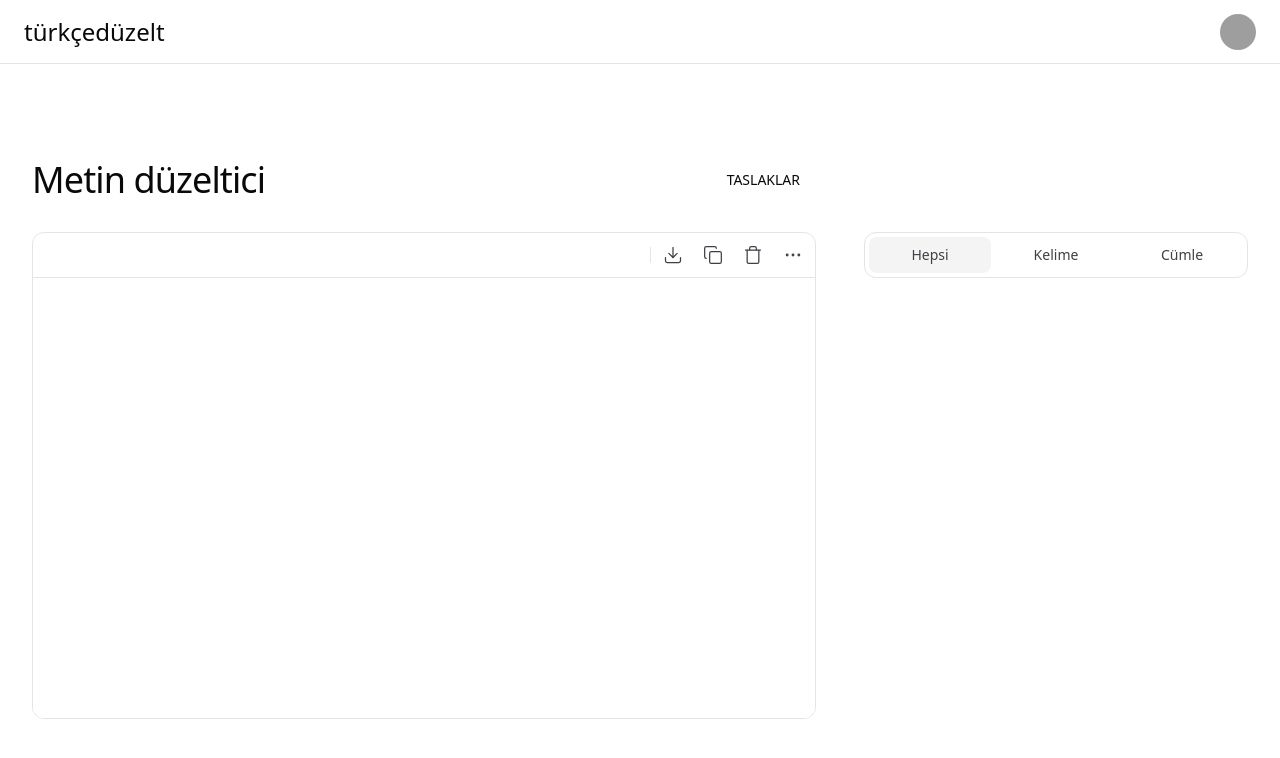
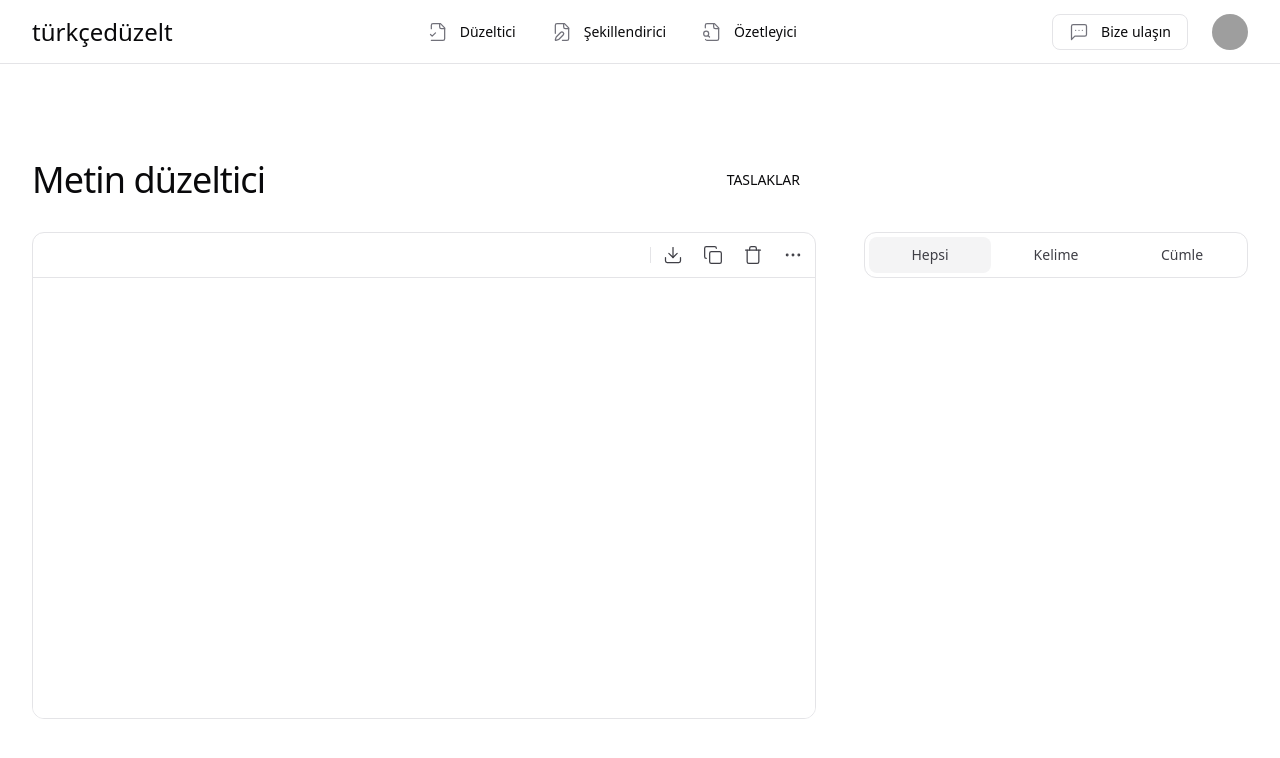
Before and after one commit to ozgurgokdemir/turkceduzelt.com, a React (Vite) app in the folder client/: page /duzeltici in a window 1280 px wide. Shown: the top 758 px of the page. Built offline with nearby package versions, Linux system fonts and the light colour scheme; grey boxes are pictures that could not be loaded.

Commit message:
feat(header): add nav links

```diff
--- a/client/src/components/layout/Header/Header.tsx
+++ b/client/src/components/layout/Header/Header.tsx
@@ -1,19 +1,60 @@
 import * as React from 'react';
 import { cx } from 'class-variance-authority';
-import { Logo, Avatar } from '@/components/ui';
+import {
+  FileCheck2,
+  FilePen,
+  FileSearch,
+  MessageSquareMore,
+} from 'lucide-react';
+import { Logo, Avatar, Button } from '@/components/ui';
 
 type HeaderProps = React.ComponentPropsWithoutRef<'header'>;
+
+const navLinks = [
+  { href: '', title: 'Düzeltici', icon: FileCheck2 },
+  { href: '', title: 'Şekillendirici', icon: FilePen },
+  { href: '', title: 'Özetleyici', icon: FileSearch },
+];
 
 function Header({ className, ...props }: HeaderProps) {
   return (
     <header
       className={cx(
-        'fixed left-0 right-0 top-0 z-30 flex h-header items-center justify-between border-b border-primary bg-surface px-6',
+        'container flex h-header items-center justify-between gap-8 border-b border-primary bg-surface',
         className,
       )}
       {...props}
     >
       <Logo />
+      <nav className="h-full space-x-1">
+        {navLinks.map((link) => (
+          <a
+            key={link.title}
+            href={link.href}
+            className="group inline-flex h-full items-center"
+          >
+            <Button variant="ghost" asChild>
+              <div className="group-hover:bg-surface-hover">
+                <link.icon
+                  size={20}
+                  strokeWidth={1.5}
+                  className="icon-secondary"
+                />
+                {link.title}
+              </div>
+            </Button>
+          </a>
+        ))}
+      </nav>
+      <div className="inline-flex items-center gap-6">
+        <Button variant="outline">
+          <MessageSquareMore
+            size={20}
+            strokeWidth={1.5}
+            className="icon-secondary"
+          />
+          Bize ulaşın
+        </Button>
         <Avatar>
           <Avatar.Image
             src="https://github.com/ozgurgokdemir.png"
@@ -21,6 +62,7 @@ function Header({ className, ...props }: HeaderProps) {
           />
           <Avatar.Fallback>ÖG</Avatar.Fallback>
         </Avatar>
+      </div>
     </header>
   );
 }
```
Lines whose indentation alone changed are shown as unchanged.
